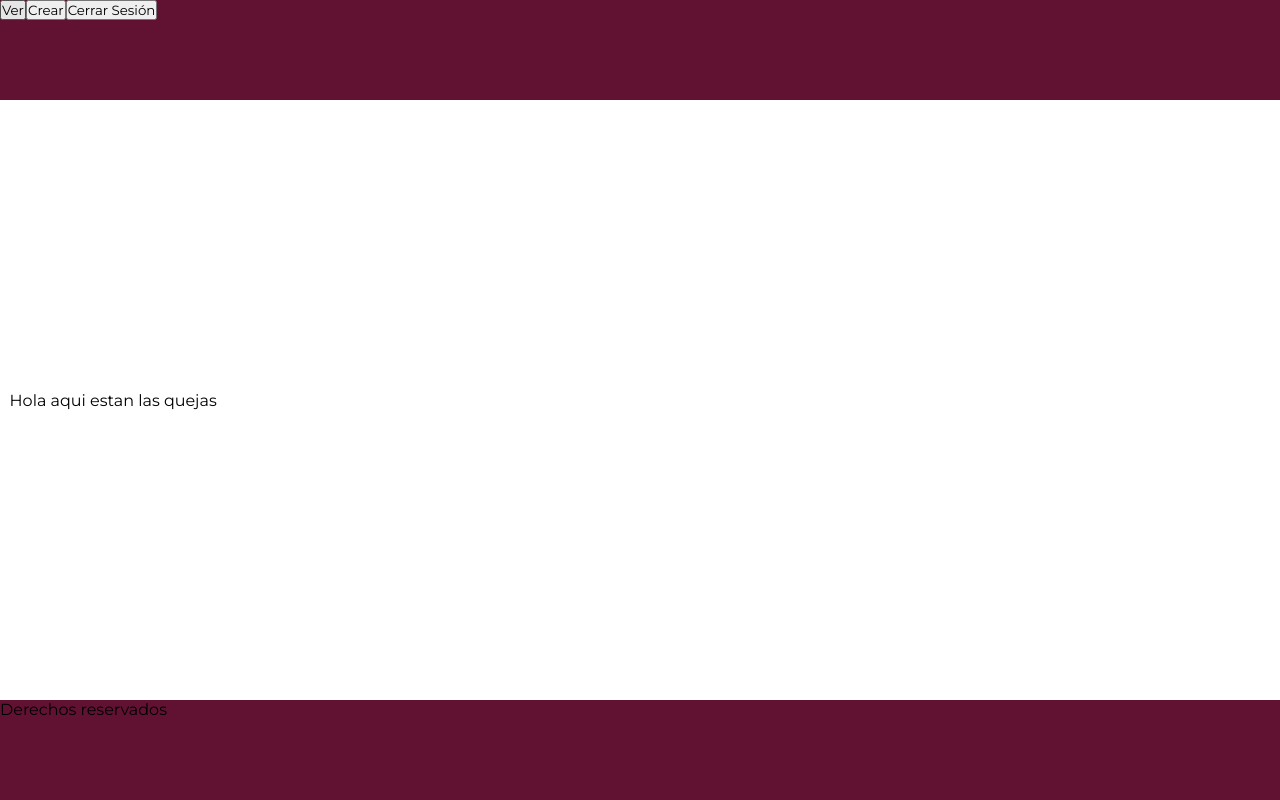
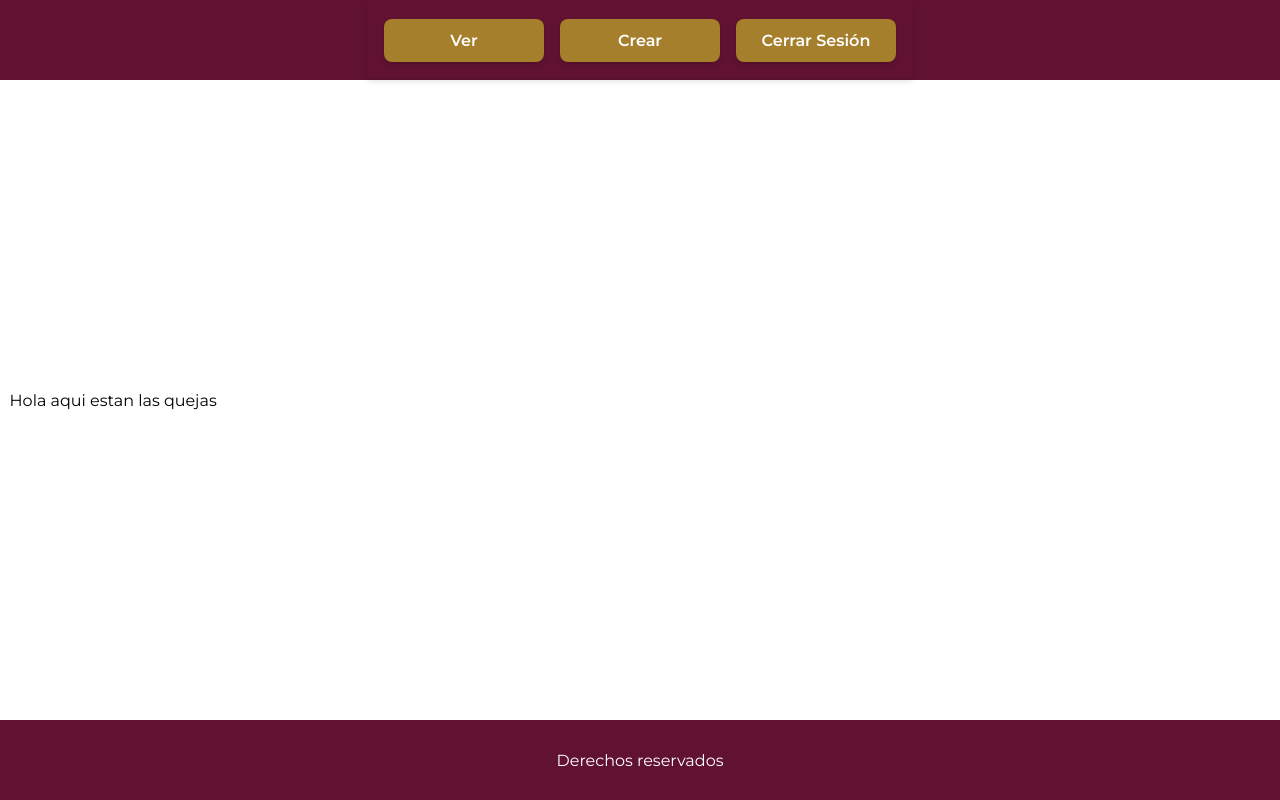
Before and after one commit to jucangod/Cliente-API-Redeco, a React (Create React App) app: page / in a window 1280 px wide. Both pictures are taken after typing "Sample", "Sample123" into the empty fields and a click on the button "Ingresar". Built offline with nearby package versions, Linux system fonts and the light colour scheme.

Commit message:
Actualizacion del diseño del footer

```diff
--- a/src/App.css
+++ b/src/App.css
@@ -4,25 +4,42 @@
 * {
     font-family: "Montserrat", sans-serif;
     box-sizing: border-box;
-    left: 0;
     margin: 0;
     padding: 0;
+    left: 0;
 }
 
 #div-header {
     position: fixed;
     top: 0;
     width: 100%;
-    height: 100px;
+    height: 10vh;
     background-color: #611232;
     z-index: 1000;
+    display: flex;
+    align-items: center;
+    justify-content: center;
 }
 
 #div-footer {
     position: fixed;
     bottom: 0;
     width: 100%;
-    height: 100px;
+    height: 10vh;
     background-color: #611232;
     z-index: 1000;
+    display: flex;
+    align-items: center;
+    justify-content: center;
 }
+
+#div-footer p {
+    font-size: 1rem;
+    color: #fff;
+    text-align: center;
+}
+
+#div-body {
+    padding-top: 10vh;
+    padding-bottom: 10vh;
+}
--- a/src/App.js
+++ b/src/App.js
@@ -13,7 +13,7 @@ const App = () => {
     return (
         <>
             <div id='div-header'>
-                {isUserLogged ? <LoggedHeader /> : <p>Header cool</p>}
+                {isUserLogged ? <LoggedHeader /> : <p></p>}
             </div>
             <div id='div-body'>
                 {isUserLogged ? <LoggedBody /> : <OutBody/>}
--- /dev/null
+++ b/src/Pages/LoggedHeader/LoggedHeader.css
@@ -0,0 +1,51 @@
+/* General styles */
+#header-section {
+    display: flex;
+    justify-content: center; /* Centra los botones horizontalmente */
+    align-items: center;
+    gap: 1rem; /* Espaciado uniforme entre botones */
+    padding: 1rem; /* Espaciado interno */
+    background-color: #611232; /* Fondo del header */
+    box-shadow: 0 4px 6px rgba(0, 0, 0, 0.1); /* Sombras para profundidad */
+    position: sticky; /* Header fijo al hacer scroll */
+    top: 0;
+    z-index: 1000;
+}
+
+/* Estilo de los botones */
+.complaint-button {
+    flex: 1; /* Los botones se distribuyen equitativamente */
+    min-width: 160px; /* Asegura suficiente ancho para el texto */
+    max-width: 300px; /* Evita que sean demasiado grandes */
+    text-align: center; /* Centra el texto dentro del botón */
+    font-size: 1rem; /* Tamaño del texto */
+    color: #fff; /* Texto blanco */
+    background-color: #a57f2c; /* Fondo del botón */
+    border: none;
+    border-radius: 0.5rem; /* Bordes redondeados */
+    padding: 0.75rem 1.5rem; /* Espaciado interno */
+    cursor: pointer;
+    transition: all 0.3s ease-in-out;
+    font-weight: 600;
+    box-shadow: 0 2px 4px rgba(0, 0, 0, 0.2); /* Sombra ligera */
+}
+
+.complaint-button:hover {
+    background-color: #fff; /* Fondo blanco al pasar el mouse */
+    color: #611232; /* Texto en el color principal */
+    box-shadow: 0 4px 8px rgba(0, 0, 0, 0.3); /* Más sombra en hover */
+    transform: translateY(-2px); /* Animación de hover */
+}
+
+/* Estilo responsivo */
+@media (max-width: 768px) {
+    #header-section {
+        flex-direction: column; /* Coloca los botones en columna en pantallas pequeñas */
+        gap: 0.75rem; /* Espaciado ajustado para pantallas pequeñas */
+    }
+
+    .complaint-button {
+        min-width: 200px; /* Ancho mínimo mayor en pantallas pequeñas */
+        width: 90%; /* Ocupa casi todo el ancho disponible */
+    }
+}
--- a/src/Pages/LoggedHeader/index.js
+++ b/src/Pages/LoggedHeader/index.js
@@ -1,6 +1,7 @@
 import React from 'react'
 import { CustomButton } from '../../Components/Button';
 import { AppContext } from '../../Services/ChangeUserView';
+import './LoggedHeader.css'
 
 function LoggedHeader() {
     const {
@@ -9,23 +10,26 @@ function LoggedHeader() {
     } = React.useContext(AppContext);
 
     return (
-        <>
+        <div id='header-section'>
             <CustomButton
+                className='complaint-button'
                 onClick={() => changeComplaints('ver')}
             >
                 Ver
             </CustomButton>
             <CustomButton
+                className='complaint-button'
                 onClick={() => changeComplaints('crear')}
             >
                 Crear
             </CustomButton>
             <CustomButton
+                className='complaint-button'
                 onClick={logUser}
             >
                 Cerrar Sesión
             </CustomButton>
-        </>
+        </div>
     )
 }
 
```
